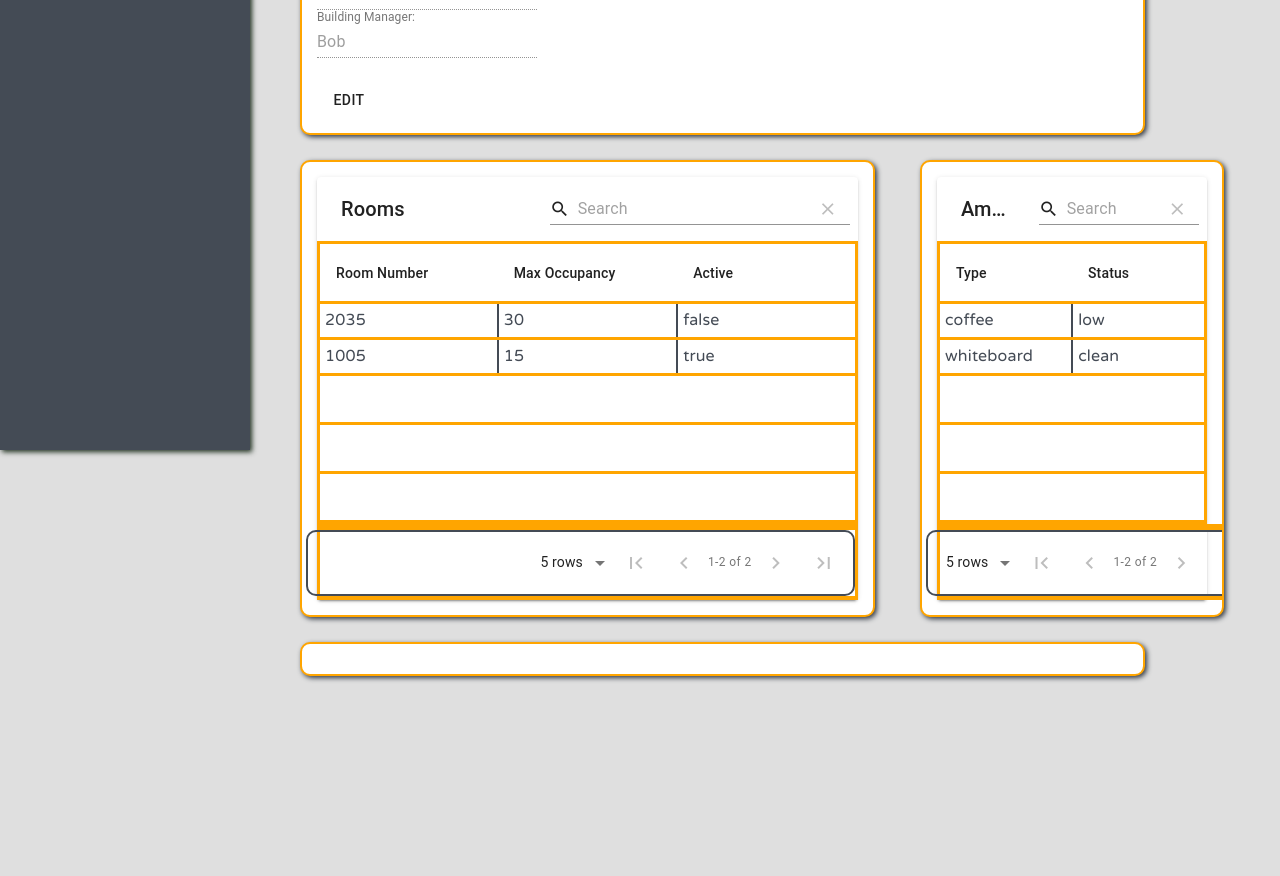
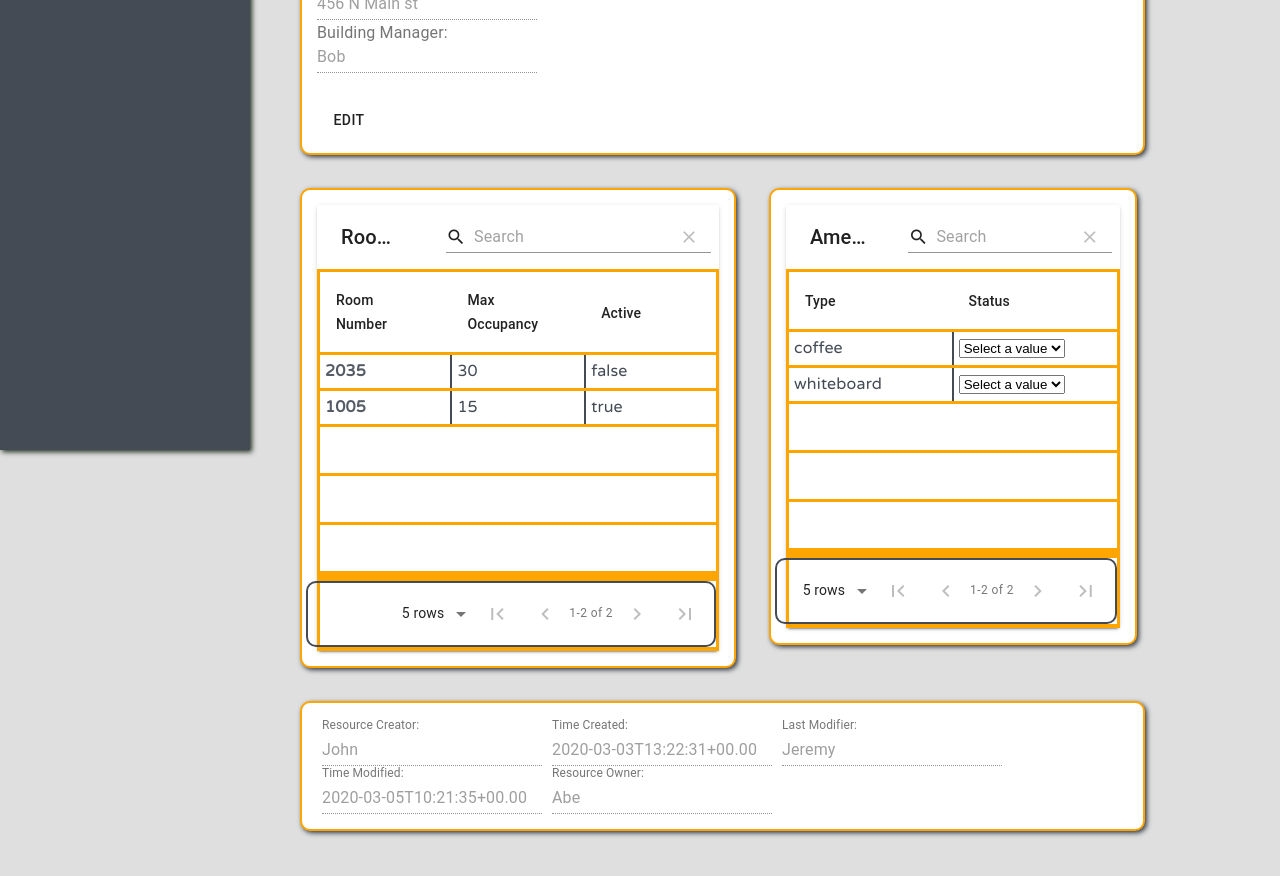
Before and after one commit to revature-rms/rms-ui, a React (Create React App) app: page /building/1 in a window 1280 px wide. Shown: the part 460-1336 px from the top of the page. Before the commit the page ends 1236 px from the top, so only its background shows below. Built offline with nearby package versions, Linux system fonts and the light colour scheme; no server answers.

Commit message:
added meta data for building details page and links to rooms

```diff
--- a/src/components/building-details-component/BuildingDetailsComponent.tsx
+++ b/src/components/building-details-component/BuildingDetailsComponent.tsx
@@ -87,8 +87,8 @@ function BuildingDetailsComponent(){
         return (
             <>
                 {/* Wrapper component is imported from utils/div-wrapper */}
-                <Wrapper data-test="main-content" title={"Campus Name Here"} elements={"Campus abbreviation here."}>
-                    <Grid container>
+                <Wrapper data-test="main-content" title={mockBuilding.name} elements={mockBuilding.abbrName}>
+                    <Grid container spacing={1}>
                         <Grid item xs={12}>
                             {/*Below card contains the edittable items (name, abbreviated name, address, building manager)
                              of the building which should become edittable upon clicking edit button and should save to local state upon clicking save button
@@ -97,44 +97,52 @@ function BuildingDetailsComponent(){
                              */}
                             <Card className="full-card">
                             <div id="building-form">
+
+                                <div style={{marginBottom: 5}}>
+                                <InputLabel>Building Name: </InputLabel>
                                 <FormControl>
-                                    <InputLabel>Building Name: </InputLabel>
                                     {editting?
                                     <Input id="name" defaultValue={building.name} disabled={!editting} onChange={setInfo} inputProps={{ 'aria-label': 'description' }} />:
                                     <Input id="name" value={building.name} disabled={!editting} onChange={setInfo} inputProps={{ 'aria-label': 'description' }} />}
                                 </FormControl>
-                                <br/>
+                                </div>
+
+                                <div style={{marginBottom: 5}}>
+                                <InputLabel>Abbreviated Name: </InputLabel>
                                 <FormControl>
-                                    <InputLabel>Abbreviated Name: </InputLabel>
                                     {editting?
                                     <Input id="abbrName" value={building.abbrName} disabled={!editting} inputProps={{ 'aria-label': 'description' }} />:
                                     <Input id="abbrName" defaultValue={building.abbrName} disabled={!editting} inputProps={{ 'aria-label': 'description' }} />
                                     }
                                 </FormControl>
-                                <br/>
+                                </div>
+
+                                <div style={{marginBottom: 5}}>
+                                <InputLabel>Address: </InputLabel>
                                 <FormControl>
-                                    <InputLabel>Address: </InputLabel>
                                     {editting?
                                     <Input id="address" value={building.physicalAddress} disabled={!editting} inputProps={{ 'aria-label': 'description' }} />:
                                     <Input id="address" defaultValue={building.physicalAddress} disabled={!editting} inputProps={{ 'aria-label': 'description' }} />
                                     }
                                 </FormControl>
-                                <br/>
+                                </div>
+
+                                <div style={{marginBottom: 5}}>
+                                <InputLabel>Building Manager: </InputLabel>
                                 <FormControl>
-                                    <InputLabel>Building Manager: </InputLabel>
                                     {editting?
                                     <Input id="bManager" value={building.trainingLead} disabled={!editting} inputProps={{ 'aria-label': 'description' }} />:
                                     <Input id="bManager" defaultValue={building.trainingLead} disabled={!editting} inputProps={{ 'aria-label': 'description' }} />
                                     }
                                 </FormControl>
+                                </div>
                             </div>
                             <br/>
                             {editting?
                             <>
-                            <FormControl>
                                 <Button onClick={save}>Save</Button>
                                 <Button onClick={cancel}>Cancel</Button>
-                            </FormControl>
+
                             </>
                             :
                             <FormControl>
@@ -144,16 +152,15 @@ function BuildingDetailsComponent(){
                             </Card>
                         </Grid>
 
-                        <Grid item xs={8}>
+                        <Grid item xs={6}>
                             {/*Material table for room data, room number should be a clickable link to take to room details page */}
                             <Card className="full-card">
                                 < MaterialTable
 
                                     columns = {[
-                                        { title: 'Room Number', field: 'roomNumber'},
+                                    { title: 'Room Number', field: 'roomNumber', render: rowData=><Link to={'/buildings'}>{rowData.roomNumber}</Link>},
                                         { title: 'Max Occupancy', field: 'maxOccupancy' },
                                         { title: 'Active', field: 'isActive'}
-
 
                                     ]}
                                     data = {mockBuilding.rooms}
@@ -163,14 +170,24 @@ function BuildingDetailsComponent(){
                             </Card>
                         </Grid>
 
-                        <Grid item xs={4}>
+                        <Grid item xs={5}>
                             {/*Material table for amenitites data, status should be edittable with a drop down*/}
                             <Card className="full-card">
                                 < MaterialTable
+                                    options={{
+
+                                    }}
 
                                     columns = {[
                                         { title: 'Type', field: 'type'},
-                                        { title: 'Status', field: 'status' },
+                                        { title: 'Status', field: 'status', render: rowData=> (<>
+                                        <select>
+                                            <option>Select a value</option>
+                                            <option>OK</option>
+                                            <option>LOW</option>
+                                            <option>OUT</option>
+                                        </select>
+                                        </>) },
                                     ]}
                                     data = {mockBuilding.amenities}
                                     title = "Amenities"
@@ -182,7 +199,36 @@ function BuildingDetailsComponent(){
                         <Grid item xs={12}>
                             {/*Card contains metadata for the building that is not edittable (resourceCreator, resourceCreationDateTime, lastModifer, lastModifiedDateTime, resourceOwner) */}
                             <Card className="full-card">
-
+                                <span style={{margin: 5}}>
+                                <FormControl>
+                                    <InputLabel>Resource Creator: </InputLabel>
+                                    <Input value={mockBuilding.resourceMetadata.resourceCreator} disabled={true} inputProps={{ 'aria-label': 'description' }} />
+                                </FormControl>
+                                </span>
+                                <span style={{margin: 5}}>
+                                <FormControl>
+                                    <InputLabel>Time Created: </InputLabel>
+                                    <Input value={mockBuilding.resourceMetadata.resourceCreationDateTime} disabled={true} inputProps={{ 'aria-label': 'description' }} />
+                                </FormControl>
+                                </span>
+                                <span style={{margin: 5}}>
+                                <FormControl>
+                                    <InputLabel>Last Modifier: </InputLabel>
+                                    <Input value={mockBuilding.resourceMetadata.lastModifer} disabled={true} inputProps={{ 'aria-label': 'description' }} />
+                                </FormControl>
+                                </span>
+                                <span style={{margin: 5}}>
+                                <FormControl>
+                                    <InputLabel>Time Modified: </InputLabel>
+                                    <Input value={mockBuilding.resourceMetadata.lastModifiedDateTime} disabled={true} inputProps={{ 'aria-label': 'description' }} />
+                                </FormControl>
+                                </span>
+                                <span style={{margin: 5}}>
+                                <FormControl>
+                                    <InputLabel>Resource Owner: </InputLabel>
+                                    <Input value={mockBuilding.resourceMetadata.resourceOwner} disabled={true} inputProps={{ 'aria-label': 'description' }} />
+                                </FormControl>
+                                </span>
                             </Card>
                         </Grid>
 
```
